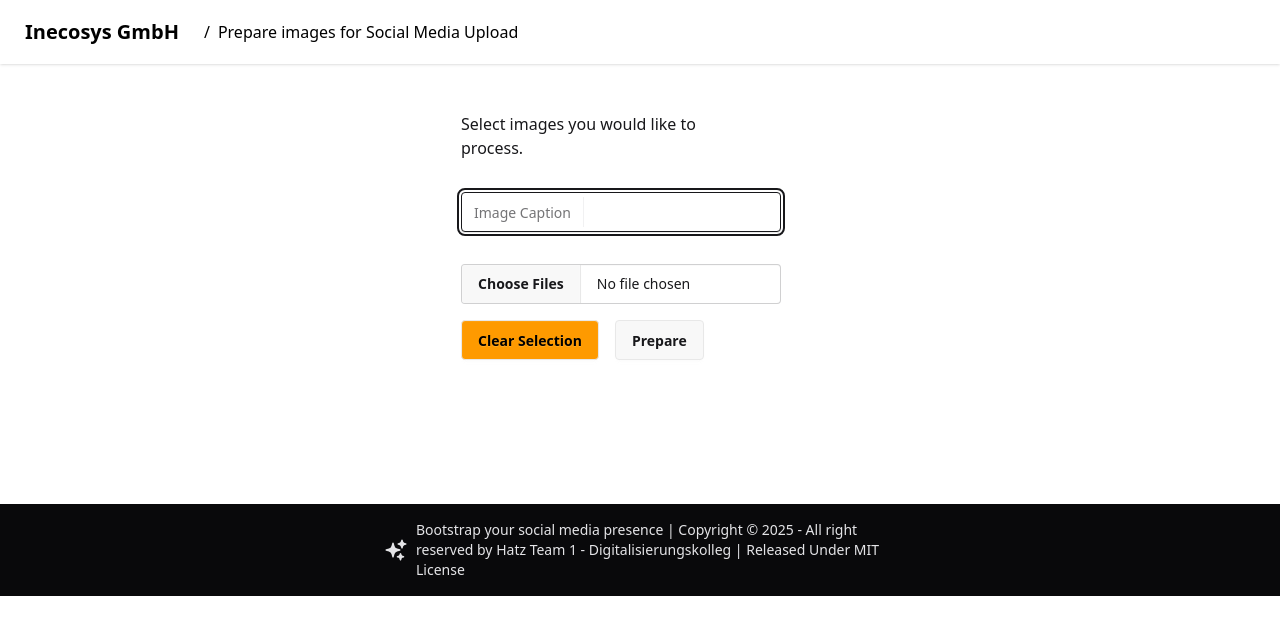
After one commit to BirnadinErick/digikolleg-utility-tool, a Flask app: template templates/prep-images.html in a window 1280 px wide. The commit adds this page. Shown: the top 635 px of the page. Run offline with Flask 3, Linux system fonts and the light colour scheme; the template is opened without the code that fills it, so the values that code supplies are empty; style sheets or scripts are compiled from the project's sources; parts of the project's set-up code (start-up, migrations or seed data) failed here and were passed over.

Commit message:
add demo image-edit endpoint | 30%

```diff
--- a/image.py
+++ b/image.py
@@ -4,8 +4,8 @@ def prepare_linkedin_image(
         image_path,
         output_path,
         center_text,
-        right_text="YourBrand",
-        font_path="arial.ttf",
+        right_text="Inecosys GmbH",
+        font_path="./fend/jetbrains.ttf",
         font_size=36
 ):
     img = Image.open(image_path).convert("RGB")
--- a/static/inecosys.css
+++ b/static/inecosys.css
@@ -633,6 +633,114 @@
   .static {
     position: static;
   }
+  .file-input {
+    cursor: pointer;
+    cursor: pointer;
+    border: var(--border) solid #0000;
+    display: inline-flex;
+    appearance: none;
+    align-items: center;
+    background-color: var(--color-base-100);
+    vertical-align: middle;
+    webkit-user-select: none;
+    user-select: none;
+    width: clamp(3rem, 20rem, 100%);
+    height: var(--size);
+    padding-inline-end: 0.75rem;
+    font-size: 0.875rem;
+    line-height: 2;
+    border-start-start-radius: var(--join-ss, var(--radius-field));
+    border-start-end-radius: var(--join-se, var(--radius-field));
+    border-end-start-radius: var(--join-es, var(--radius-field));
+    border-end-end-radius: var(--join-ee, var(--radius-field));
+    border-color: var(--input-color);
+    box-shadow: 0 1px var(--input-color) inset, 0 -1px oklch(100% 0 0 / calc(var(--depth) * 0.1)) inset;
+    @supports (color: color-mix(in lab, red, red)) {
+      box-shadow: 0 1px color-mix(in oklab, var(--input-color) calc(var(--depth) * 10%), #0000) inset, 0 -1px oklch(100% 0 0 / calc(var(--depth) * 0.1)) inset;
+    }
+    --size: calc(var(--size-field, 0.25rem) * 10);
+    --input-color: var(--color-base-content);
+    @supports (color: color-mix(in lab, red, red)) {
+      --input-color: color-mix(in oklab, var(--color-base-content) 20%, #0000);
+    }
+    &::file-selector-button {
+      margin-inline-end: calc(0.25rem * 4);
+      cursor: pointer;
+      padding-inline: calc(0.25rem * 4);
+      webkit-user-select: none;
+      user-select: none;
+      height: calc(100% + var(--border) * 2);
+      margin-block: calc(var(--border) * -1);
+      margin-inline-start: calc(var(--border) * -1);
+      font-size: 0.875rem;
+      color: var(--btn-fg);
+      border-width: var(--border);
+      border-style: solid;
+      border-color: var(--btn-border);
+      border-start-start-radius: calc(var(--join-ss, var(--radius-field) - var(--border)));
+      border-end-start-radius: calc(var(--join-es, var(--radius-field) - var(--border)));
+      font-weight: 600;
+      background-color: var(--btn-bg);
+      background-size: calc(var(--noise) * 100%);
+      background-image: var(--btn-noise);
+      text-shadow: 0 0.5px oklch(1 0 0 / calc(var(--depth) * 0.15));
+      box-shadow: 0 0.5px 0 0.5px white inset, var(--btn-shadow);
+      @supports (color: color-mix(in lab, red, red)) {
+        box-shadow: 0 0.5px 0 0.5px color-mix( in oklab, color-mix(in oklab, white 30%, var(--btn-bg)) calc(var(--depth) * 20%), #0000 ) inset, var(--btn-shadow);
+      }
+      --size: calc(var(--size-field, 0.25rem) * 10);
+      --btn-bg: var(--btn-color, var(--color-base-200));
+      --btn-fg: var(--color-base-content);
+      --btn-border: var(--btn-bg);
+      @supports (color: color-mix(in lab, red, red)) {
+        --btn-border: color-mix(in oklab, var(--btn-bg), #000 5%);
+      }
+      --btn-shadow: 0 3px 2px -2px var(--btn-bg),
+      0 4px 3px -2px var(--btn-bg);
+      @supports (color: color-mix(in lab, red, red)) {
+        --btn-shadow: 0 3px 2px -2px color-mix(in oklab, var(--btn-bg) 30%, #0000),
+      0 4px 3px -2px color-mix(in oklab, var(--btn-bg) 30%, #0000);
+      }
+      --btn-noise: var(--fx-noise);
+    }
+    &:focus {
+      --input-color: var(--color-base-content);
+      box-shadow: 0 1px var(--input-color);
+      @supports (color: color-mix(in lab, red, red)) {
+        box-shadow: 0 1px color-mix(in oklab, var(--input-color) 10%, #0000);
+      }
+      outline: 2px solid var(--input-color);
+      outline-offset: 2px;
+      isolation: isolate;
+    }
+    &:has(> input[disabled]), &:is(:disabled, [disabled]) {
+      cursor: not-allowed;
+      border-color: var(--color-base-200);
+      background-color: var(--color-base-200);
+      &::placeholder {
+        color: var(--color-base-content);
+        @supports (color: color-mix(in lab, red, red)) {
+          color: color-mix(in oklab, var(--color-base-content) 20%, transparent);
+        }
+      }
+      box-shadow: none;
+      color: var(--color-base-content);
+      @supports (color: color-mix(in lab, red, red)) {
+        color: color-mix(in oklch, var(--color-base-content) 20%, #0000);
+      }
+      &::file-selector-button {
+        cursor: not-allowed;
+        border-color: var(--color-base-200);
+        background-color: var(--color-base-200);
+        --btn-border: #0000;
+        --btn-noise: none;
+        --btn-fg: var(--color-base-content);
+        @supports (color: color-mix(in lab, red, red)) {
+          --btn-fg: color-mix(in oklch, var(--color-base-content) 20%, #0000);
+        }
+      }
+    }
+  }
   .hero-content {
     isolation: isolate;
     display: flex;
--- /dev/null
+++ b/templates/prep-images.html
@@ -0,0 +1,32 @@
+{% extends "layout.html" %}
+{% block title %}
+    Prepare Images
+{% endblock %}
+
+{% block page_title %} Prepare images for Social Media Upload{% endblock %}
+
+{% block content %}
+    <div class="mt-12 mb-32 flex justify-center items-center">
+        <div>
+            <p class="max-w-72 mb-8">
+                Select images you would like to process.
+            </p>
+
+            <form action="/prep-images" method="post" enctype="multipart/form-data">
+                <label class="input mb-8">
+                    <span class="label">Image Caption</span>
+                    <input type="text" name="caption" id="caption" autofocus required>
+                </label>
+                <br>
+
+                <input name="file" id="file" type="file" class="file-input" accept="image/*" multiple required/>
+                <br>
+
+                <div class="flex justify-start items-center space-x-4 my-4">
+                    <input class="btn bg-amber-500 text-black" type="reset" value="Clear Selection">
+                    <input class="btn" type="submit" value="Prepare">
+                </div>
+            </form>
+        </div>
+    </div>
+{% endblock %}
```
Also changed, not shown: app.py (+45 -1 lines).
